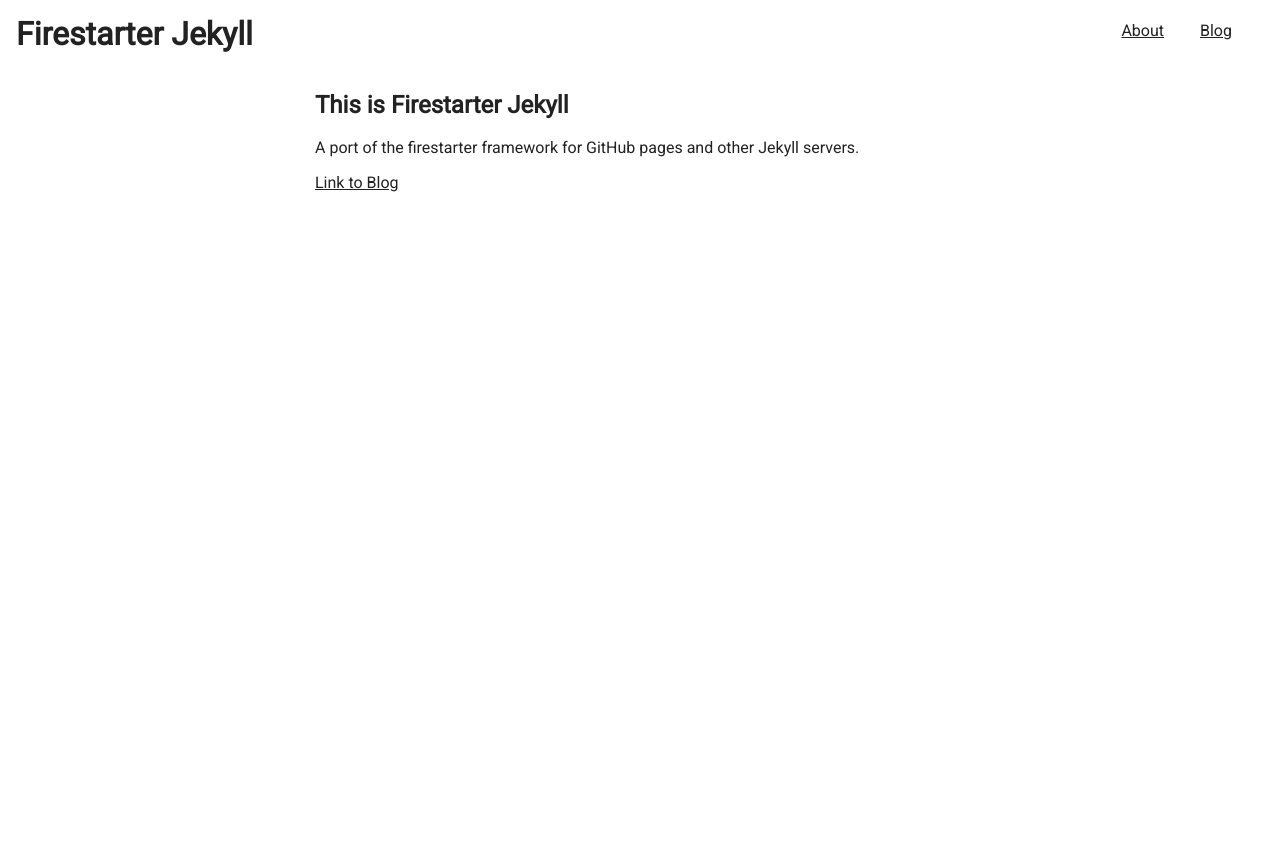
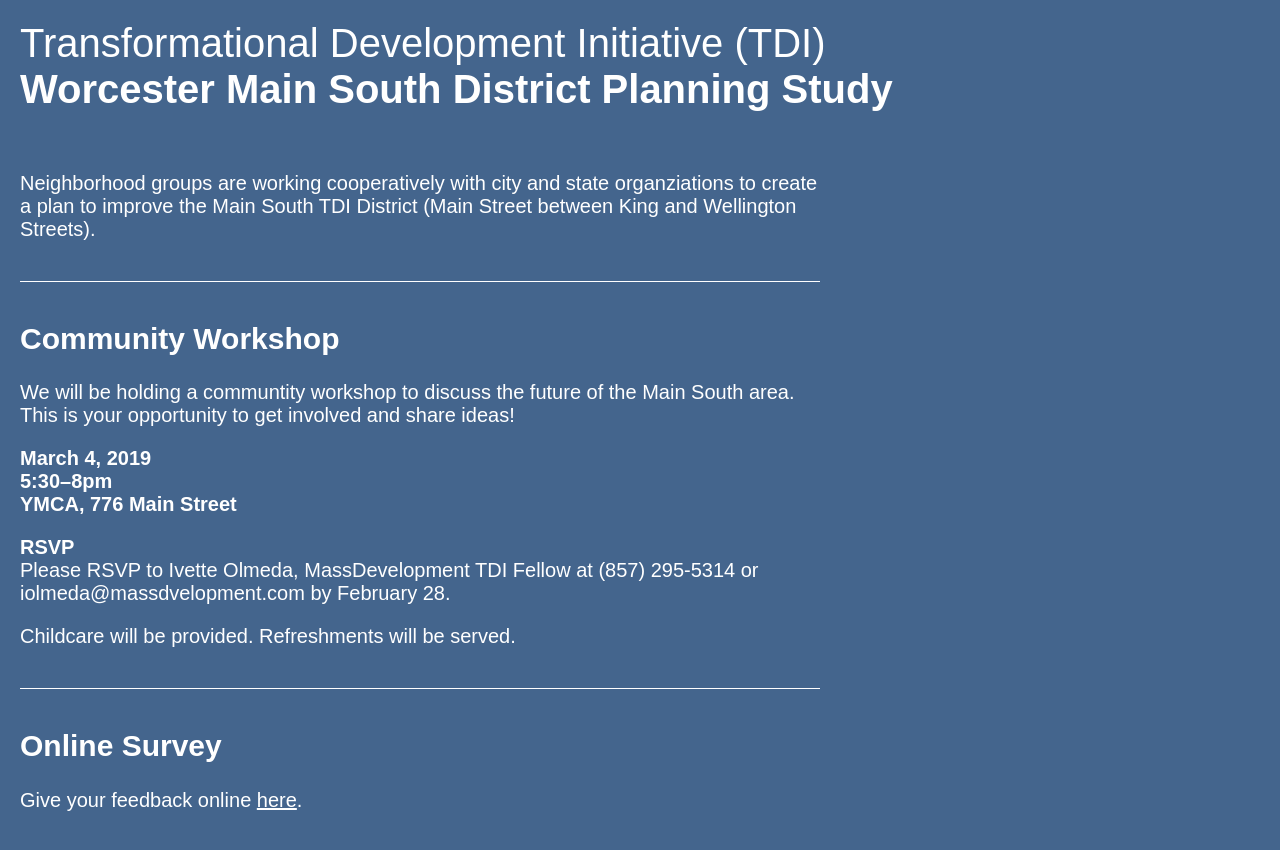
Before and after one commit to johnmccartin/mainsouth, a Jekyll site: the page built from index.md, in a window 1280 px wide. Shown: the top 850 px of the page. Built offline with Jekyll 4.4.1, drawn with Linux system fonts in a browser that asks for light colours; nearby versions of some CDN libraries.

Commit message:
add info, basic styles

```diff
--- a/_config.yml
+++ b/_config.yml
@@ -1,11 +1,11 @@
 # Site wide configuration
 
-title: Firestarter Jekyll
+title: Worcester Main South District Planning Study
 locale: en_US
-description: A jekyll port of the firestarter framework
+description: A planning study by MassDevelopment TDI
 logo:
 search: true
-url: http://www.mccartion.info
+url: http://www.mainsouth.org
 # Jekyll configuration
 
 permalink:   /:categories/:title/
--- a/_includes/head.html
+++ b/_includes/head.html
@@ -40,22 +40,26 @@
         <![endif]-->
 
 
-        <div class="layout">
-	        <div class="header-bar stretch-lr  margin-bottom-1 padding-1 pure-g">
-                <div class="pure-u-1 pure-u-md-1-3">
-	        	  <h1 class="no-mp brand-title"><a href="{{site.url}}">{{site.title}}</a></h1>
+        <div class="layout dark">
+	        <div class="header-bar padding-1 pure-g">
+                <div class="pure-u-1 pure-u-md-1">
+	        	  <h1 class="no-mp brand-title"><a href="{{site.url}}"> Transformational Development Initiative (TDI) <br /><b>{{site.title}}</b></a></h1>
                 </div>
 
-                <div class="pure-u-1 pure-u-md-1-3"></div>
 
+                   <!-- Menu items here
                 <div class="pure-u-1 pure-u-md-1-3">
                     <div class="pure-menu pure-menu-horizontal">
                         <ul class="pure-menu-list pull-right margin-right-2">
-                            <li class="pure-menu-item"><a href="/about">About</a></li>
-                            <li class="pure-menu-item"><a href="/blog">Blog</a></li>
+
+
+
+
+
                         </ul>
                     </div>
                 </div>
+            -->
 	        </div>
 
-	        <div class="wrapper pure-g padding-top-1 padding-bottom-4">
+	        <div class="wrapper pure-g padding-bottom-4">
--- a/_layouts/home.html
+++ b/_layouts/home.html
@@ -1,6 +1,6 @@
 {% include head.html %}
 
-    <div class="content pure-u-1">
+    <div class="content pure-u-1 padding-1">
 		<div class="reader">
 	    	{{ content }}
 		</div>
--- a/css/main.css
+++ b/css/main.css
@@ -197,7 +197,7 @@ __   ____ _ _ __(_) __ _| |__ | | ___  ___
 
 /* line 5, ../sass/_dark.scss */
 .dark {
-  background: #222;
+  background: #44658D;
   color: #fff;
 }
 /* line 13, ../sass/_dark.scss */
@@ -241,7 +241,7 @@ __   ____ _ _ __(_) __ _| |__ | | ___  ___
 
 /* line 56, ../sass/_dark.scss */
 .brand-title.dark {
-  background: orange;
+  background: #44658D;
 }
 
 /* line 6, ../sass/_debug.scss */
@@ -300,7 +300,7 @@ __   ____ _ _ __(_) __ _| |__ | | ___  ___
 /* line 35, ../sass/_menu.scss */
 .pure-menu li a:hover, .pure-menu li a:focus {
   color: #222;
-  background: orange;
+  background: #44658D;
 }
 
 /* line 2, ../sass/_mp.scss */
@@ -532,21 +532,26 @@ __   ____ _ _ __(_) __ _| |__ | | ___  ___
 
 @media screen and (min-width: 48em) {
   /* line 4, ../sass/_queries.scss */
+  .brand-title {
+    font-size: 3em;
+  }
+
+  /* line 9, ../sass/_queries.scss */
   .nav-menu {
     background: transparent;
   }
 
-  /* line 9, ../sass/_queries.scss */
+  /* line 14, ../sass/_queries.scss */
   .md-pull-down {
     bottom: 0;
   }
 
-  /* line 14, ../sass/_queries.scss */
+  /* line 19, ../sass/_queries.scss */
   .header {
     position: fixed;
   }
 
-  /* line 18, ../sass/_queries.scss */
+  /* line 23, ../sass/_queries.scss */
   .content {
     padding-top: 2em;
   }
@@ -607,47 +612,54 @@ html, body {
 /* line 145, ../sass/main.scss */
 html, button, input, select, textarea,
 .pure-g [class*="pure-u"] {
-  font-family: "Roboto", "HelveticaNeue-Light", "Helvetica Neue Light", "Helvetica Neue", Helvetica, Arial, "Lucida Grande", sans-serif;
+  font-family: Arial, "Lucida Grande", sans-serif;
 }
 
 /* line 150, ../sass/main.scss */
 ::selection {
-  background: orange;
+  background: #44658D;
   color: #fff;
 }
 
 /* line 154, ../sass/main.scss */
 ::-moz-selection {
-  background: orange;
+  background: #44658D;
   color: #fff;
 }
 
 /* line 159, ../sass/main.scss */
 body {
   color: #222;
+  font-size: 20px;
 }
 
-/* line 162, ../sass/main.scss */
+/* line 163, ../sass/main.scss */
 a {
   color: #222;
 }
 
-/* line 166, ../sass/main.scss */
+/* line 167, ../sass/main.scss */
 a:hover {
-  background: orange;
+  background: #44658D;
+  color: #fff;
 }
 
-/* line 170, ../sass/main.scss */
+/* line 172, ../sass/main.scss */
 .link-on-dark {
   color: #fff;
 }
 
-/* line 174, ../sass/main.scss */
+/* line 176, ../sass/main.scss */
 .link-no-decor {
   text-decoration: none;
 }
 
-/* line 179, ../sass/main.scss */
+/* line 180, ../sass/main.scss */
+p:first-of-type {
+  margin-top: 0;
+}
+
+/* line 184, ../sass/main.scss */
 .pure-g > div {
   box-sizing: border-box;
   -webkit-box-sizing: border-box;
@@ -655,34 +667,39 @@ a:hover {
   box-sizing: border-box;
 }
 
-/* line 186, ../sass/main.scss */
+/* line 191, ../sass/main.scss */
 .layout {
   min-height: 100%;
   position: relative;
 }
 
-/* line 191, ../sass/main.scss */
-.header-bar {
-  height: 2.5em;
+/* line 204, ../sass/main.scss */
+section {
+  padding-bottom: 1em;
+  border-bottom: 1px solid #fff;
+  margin-bottom: 2em;
+}
+/* line 209, ../sass/main.scss */
+section:last-of-type {
+  border-bottom: 0px;
 }
 
-/* line 195, ../sass/main.scss */
-.wrapper {
-  padding-top: 2.5em;
+/* line 216, ../sass/main.scss */
+.reader {
+  max-width: 800px;
 }
 
-/* line 200, ../sass/main.scss */
-.reader {
-  max-width: 650px;
-  margin: 0px auto;
-}
-
-/* line 205, ../sass/main.scss */
+/* line 221, ../sass/main.scss */
 .title {
   text-decoration: none;
 }
 
-/* line 212, ../sass/main.scss */
+/* line 226, ../sass/main.scss */
+.brand-title {
+  font-weight: 400;
+  font-size: 2em;
+}
+/* line 230, ../sass/main.scss */
 .brand-title a {
   text-decoration: none;
 }
--- a/index.md
+++ b/index.md
@@ -1,9 +1,29 @@
 ---
 layout: home
-title: Firestarter Jekyll
+title: Main South District Planning Study
 ---
 
-## This is Firestarter Jekyll
-A port of the firestarter framework for GitHub pages and other Jekyll servers.
+<section id="about">
+	<p>Neighborhood groups are working cooperatively with city and state organziations to create a plan to improve the Main South TDI District (Main Street between King and Wellington Streets).</p>
+</section>
 
-[Link to Blog](/blog)
+<section id="workshop">
+	<h2>Community Workshop</h2>
+	<p>We will be holding a communtity workshop to discuss the future of the Main South area. This is your opportunity to get involved and share ideas!</p>
+	<p><b>
+		March 4, 2019<br />
+		5:30–8pm<br />
+		YMCA, 776 Main Street
+	</b></p>
+	<p><b>RSVP</b><br />
+		Please RSVP to Ivette Olmeda, MassDevelopment TDI Fellow at (857) 295-5314 or iolmeda@massdvelopment.com by February 28.
+	</p>
+	<p>Childcare will be provided. Refreshments will be served.</p>
+
+
+</section>
+
+<section id="survey">
+	<h2>Online Survey</h2>
+	<p>Give your feedback online <a href="https://mainsouth.mysocialpinpoint.com/district-info/">here</a>.</p>
+</section>
--- a/sass/_dark.scss
+++ b/sass/_dark.scss
@@ -4,7 +4,7 @@
 
 .dark {
 
-	background: $primary-dark;
+	background: $highlight;
 
   color: $primary-light;
 
--- a/sass/_queries.scss
+++ b/sass/_queries.scss
@@ -1,5 +1,10 @@
 
 @media screen and (min-width: 48em) {
+
+	.brand-title {
+
+ 	 font-size: 3em;
+	}
 
 	.nav-menu {
 		background: transparent;
```
Also changed, not shown: sass/main.scss (+26 -8 lines), 10 other files.
